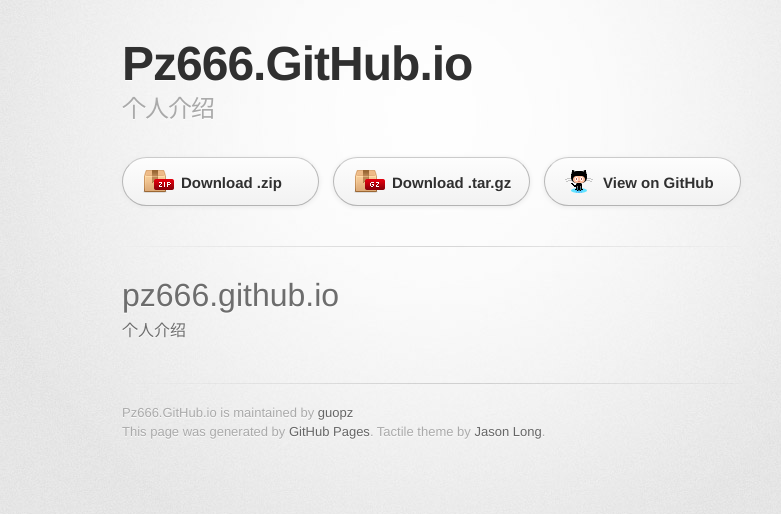
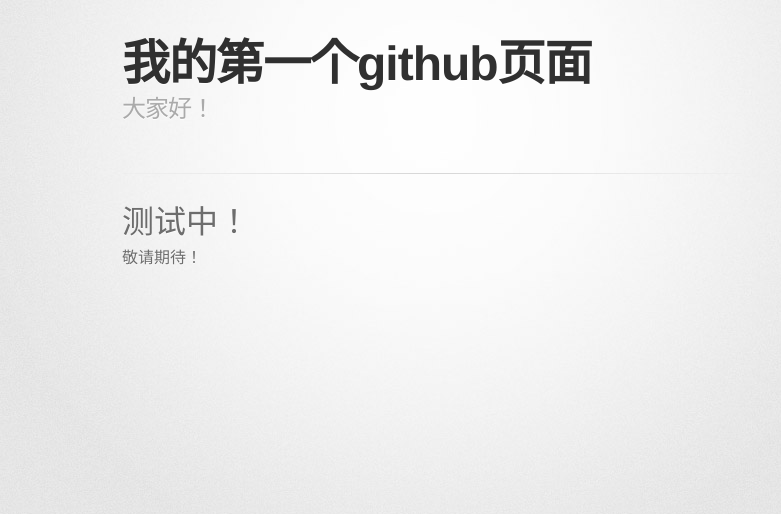
Before and after one commit to guopz/cv, a plain HTML site: page index.html in a window 1280 px wide. Shown: the whole page, without its empty margins (208-989 px from the left). Drawn offline with Linux system fonts and the light colour scheme; a web font is replaced by a local one.

Commit message:
第一个测试页面

```diff
--- a/index.html
+++ b/index.html
@@ -10,7 +10,15 @@
     <!--[if lt IE 9]>
     <script src="//html5shiv.googlecode.com/svn/trunk/html5.js"></script>
     <![endif]-->
-    <title>Pz666.GitHub.io by guopz</title>
+    <title>胖子的主页</title>
+    <style type="text/css">
+    .theme{
+      display: block;
+      width: 200px;
+      font-size: 30px;
+      margin: 100px auto;
+    }
+    </style>
   </head>
 
   <body>
@@ -18,29 +26,29 @@
       <div class="inner">
 
         <header>
-          <h1>Pz666.GitHub.io</h1>
-          <h2>个人介绍</h2>
+          <h1>我的第一个github页面</h1>
+          <h2>大家好！</h2>
         </header>
 
-        <section id="downloads" class="clearfix">
+        <!-- <section id="downloads" class="clearfix">
           <a href="https://github.com/guopz/my/zipball/master" id="download-zip" class="button"><span>Download .zip</span></a>
           <a href="https://github.com/guopz/my/tarball/master" id="download-tar-gz" class="button"><span>Download .tar.gz</span></a>
           <a href="https://github.com/guopz/my" id="view-on-github" class="button"><span>View on GitHub</span></a>
-        </section>
+        </section> -->
 
         <hr>
 
         <section id="main_content">
           <h1>
-<a id="pz666githubio" class="anchor" href="#pz666githubio" aria-hidden="true"><span aria-hidden="true" class="octicon octicon-link"></span></a>pz666.github.io</h1>
+          <a id="pz666githubio" class="anchor" href="#pz666githubio" aria-hidden="true"><span aria-hidden="true" class="octicon octicon-link"></span></a>测试中！</h1>
 
-<p>个人介绍</p>
+          <p>敬请期待！</p>
         </section>
 
-        <footer>
+        <!-- <footer>
           Pz666.GitHub.io is maintained by <a href="https://github.com/guopz">guopz</a><br>
           This page was generated by <a href="https://pages.github.com">GitHub Pages</a>. Tactile theme by <a href="https://twitter.com/jasonlong">Jason Long</a>.
-        </footer>
+        </footer> -->
 
 
       </div>
```
